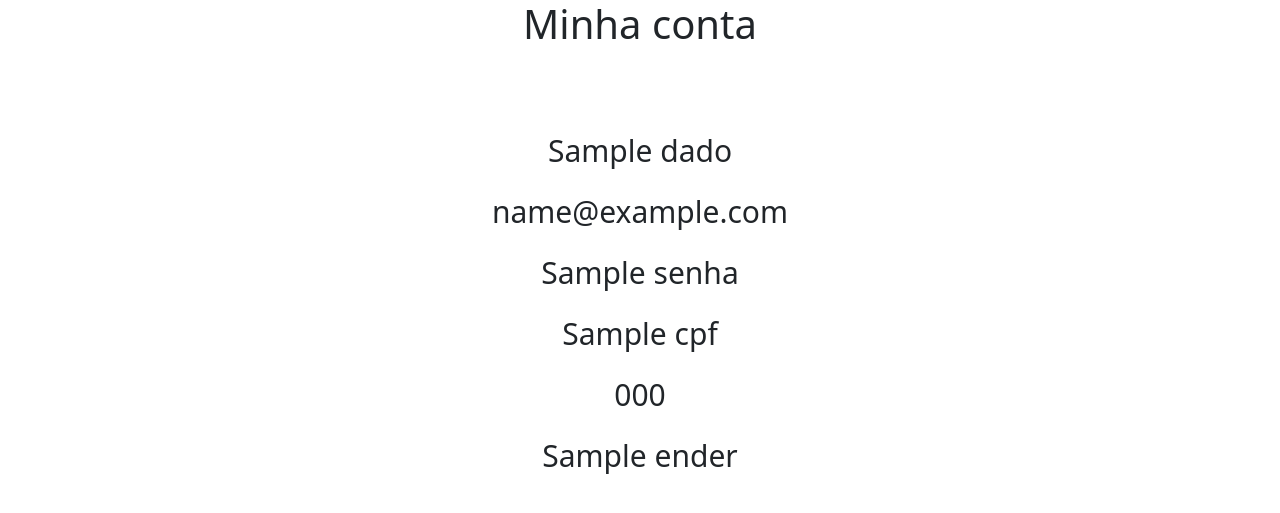
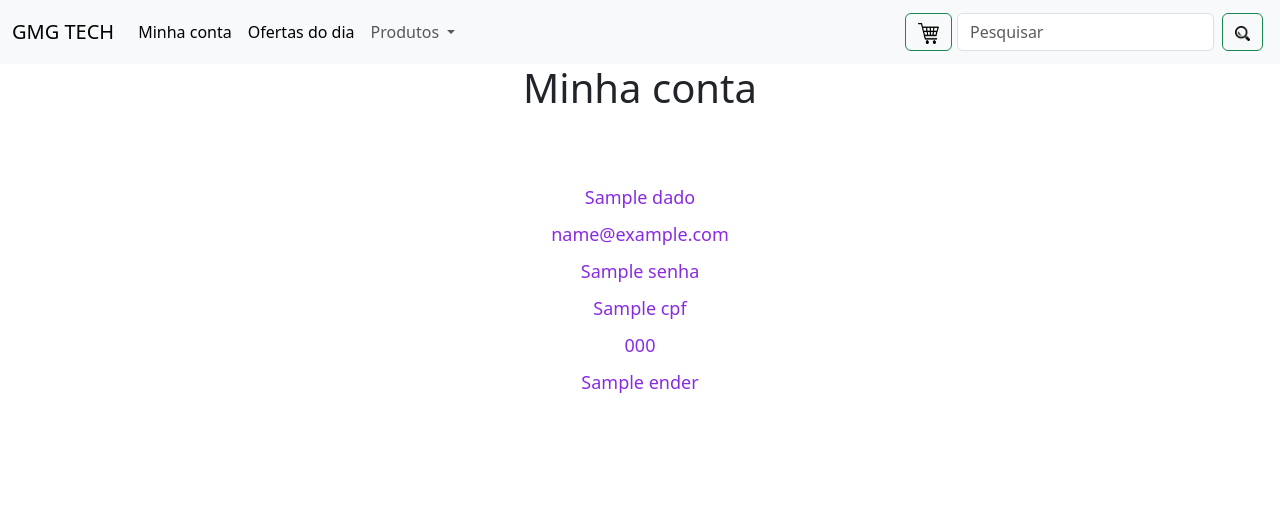
Before and after one commit to euoguss/e-commerce, a Flask app: template templates/acount.html in a window 1280 px wide. Shown: the top 513 px of the page. Run offline with Flask 3, Linux system fonts and the light colour scheme; the template is opened without the code that fills it: most values are stand-ins (such as "Sample title", 1, 10 or a date in 2020); parts of the project's set-up code (start-up, migrations or seed data) failed here and were passed over.

Commit message:
Inicio integração do carrinho

```diff
--- a/database/database.py
+++ b/database/database.py
@@ -58,5 +58,6 @@ class BancoDeDados:
         except:
             print('Erro ao verificar o login')
 
-    def disconnect(self):
+    def addCart(self):
+
         self.conexao.close()
--- a/main.py
+++ b/main.py
@@ -1,12 +1,14 @@
 from flask import Flask, render_template, url_for
 from routes.client import client_route
 from routes.home import home_route
+from routes.product import product_route
 from database.database import BancoDeDados
 
 app = Flask(__name__)
 db = BancoDeDados()
 db.connect()
 
+app.register_blueprint(product_route)
 app.register_blueprint(home_route)
 app.register_blueprint(client_route, url_prefix='/client')
 
--- a/routes/client.py
+++ b/routes/client.py
@@ -44,3 +44,8 @@ def singin():
 @client_route.route("/acount")
 def acount():
     return render_template("acount.html", dados = db.verify())
+
+@client_route.route("/cart")
+def cart():
+
+    return render_template("cart.html")
--- /dev/null
+++ b/static/css/style.css
@@ -0,0 +1,10 @@
+.dados-list {
+    list-style: none;
+    padding: 0;
+    font-size: 18px;
+    color: #8A2BE2;
+}
+
+.dados-list li {
+    margin-bottom: 10px;
+}
--- a/templates/acount.html
+++ b/templates/acount.html
@@ -3,19 +3,63 @@
   <head>
     <meta charset="utf-8">
     <meta name="viewport" content="width=device-width, initial-scale=1">
-    <title>Minnha conta</title>
+    <title>Minha conta</title>
     <link href="https://cdn.jsdelivr.net/npm/bootstrap@5.3.3/dist/css/bootstrap.min.css" rel="stylesheet" integrity="sha384-QWTKZyjpPEjISv5WaRU9OFeRpok6YctnYmDr5pNlyT2bRjXh0JMhjY6hW+ALEwIH" crossorigin="anonymous">
+    <link rel="stylesheet" href="{{ url_for('static', filename='css/style.css')}}">
   </head>
   <body>
+    <nav class="navbar navbar-expand-lg bg-body-tertiary">
+      <div class="container-fluid">
+        <a class="navbar-brand" href="#">GMG TECH</a>
+        <button class="navbar-toggler" type="button" data-bs-toggle="collapse" data-bs-target="#navbarSupportedContent" aria-controls="navbarSupportedContent" aria-expanded="false" aria-label="Toggle navigation">
+          <span class="navbar-toggler-icon"></span>
+        </button>
+        <div class="collapse navbar-collapse" id="navbarSupportedContent">
+          <ul class="navbar-nav me-auto mb-2 mb-lg-0">
+            <li class="nav-item">
+              <a class="nav-link active" aria-current="page" href="{{url_for('client.acount')}}">Minha conta</a>
+            </li>
+            <li class="nav-item">
+              <a class="nav-link active"
+              aria-current="page" href="#">Ofertas do dia</a>
+            </li>
+            <li class="nav-item dropdown">
+              <a class="nav-link dropdown-toggle" href="#" role="button" data-bs-toggle="dropdown" aria-expanded="false">
+                Produtos
+              </a>
+              <ul class="dropdown-menu">
+                <li><a class="dropdown-item" href="#">Todos produtos</a></li>
+                <li><hr class="dropdown-divider"></li>
+                <li><a class="dropdown-item" href="#">Armazenamentos</a></li>
+                <li><a class="dropdown-item" href="#">Fontes de alimentação</a></li>
+                <li><a class="dropdown-item" href="#">Gabinetes</a></li>
+                <li><a class="dropdown-item" href="#">Memórias RAM</a></li>
+                <li><a class="dropdown-item" href="#">Placas mãe</a></li>
+                <li><a class="dropdown-item" href="#">Processadores</a></li>
+                <li><a class="dropdown-item" href="#">Placas de vídeo</a></li>
+                <li><a class="dropdown-item" href="#">Refrigerações</a></li>
+              </ul>
+          </ul>
+          <button class="btn btn-outline-success" type="submit"><a href="{{url_for('client.singin')}}"><img src="{{ url_for('static', filename='assets/carrinho.png')}}" alt="Imagem carrinho" width="21px" height="21px"></a></button>
+          <form class="d-flex" role="search" style="padding: 5px;">
+            <form class="d-flex" role="search">
+            <input class="form-control me-2" type="search" placeholder="Pesquisar" aria-label="Search">
+            <button class="btn btn-outline-success" type="submit"><img src="{{url_for('static', filename='assets/lupa.png')}}" alt="Imagem pesquisa" width="15px" height="15px"></a></button>
+          </form>
+        </div>
+      </div>
+    </nav>
     <h1 class="text-center">Minha conta</h1>
     <div class="d-flex flex-column bd-highlight mb-3" style="text-align: center; padding: 5%; font-size: 30px;">
-      <div class="p-2 bd-highlight">{{dados.get('Nome')}}</div>
-      <div class="p-2 bd-highlight">{{dados.get('Email')}}</div>
-      <div class="p-2 bd-highlight">{{dados.get('Senha')}}</div>
-      <div class="p-2 bd-highlight">{{dados.get('Cpf')}}</div>
-      <div class="p-2 bd-highlight">{{dados.get('Tel')}}</div>
-      <div class="p-2 bd-highlight">{{dados.get('Ender')}}</div>
-    </div>
+      <ul class="dados-list">
+          <li>{{dados.get('Nome')}}</li>
+          <li>{{dados.get('Email')}}</li>
+          <li>{{dados.get('Senha')}}</li>
+          <li>{{dados.get('Cpf')}}</li>
+          <li>{{dados.get('Tel')}}</li>
+          <li>{{dados.get('Ender')}}</li>
+      </ul>
+  </div>
 
     <script src="https://cdn.jsdelivr.net/npm/bootstrap@5.3.3/dist/js/bootstrap.bundle.min.js" integrity="sha384-YvpcrYf0tY3lHB60NNkmXc5s9fDVZLESaAA55NDzOxhy9GkcIdslK1eN7N6jIeHz" crossorigin="anonymous"></script>
   </body>
```
Also changed, not shown: templates/cart.html (added).
